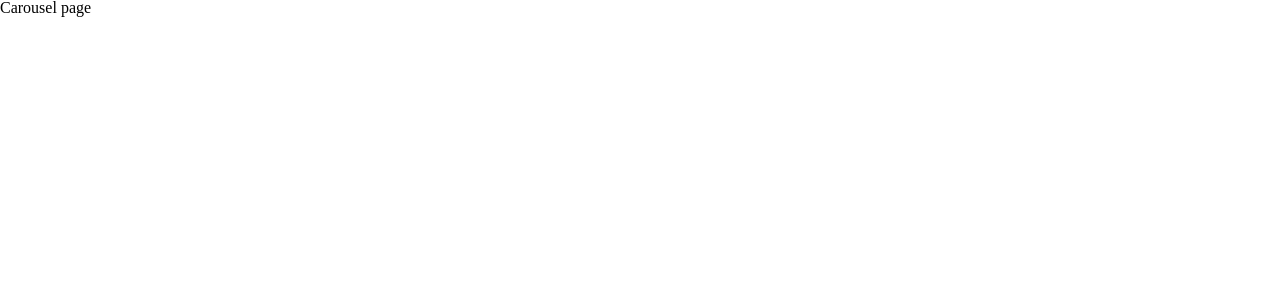
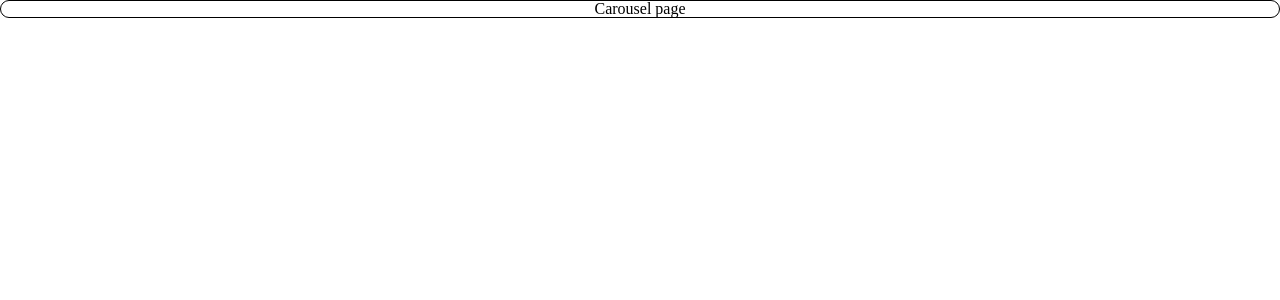
Before and after one commit to yongseongjeon/challenges, a React (Create React App) app in the folder 4-presentation/: page /carousel in a window 1280 px wide. Shown: the top 300 px of the page. Built offline with nearby package versions, Linux system fonts and the light colour scheme.

Commit message:
feat: commonStyle 생성

```diff
--- a/4-presentation/src/pages/Carousel/Carousel.tsx
+++ b/4-presentation/src/pages/Carousel/Carousel.tsx
@@ -1,5 +1,7 @@
+import { PageWrapper } from "../../styles/components/PageWrapper.styled";
+
 function Carousel() {
-  return <div>Carousel page</div>;
+  return <PageWrapper>Carousel page</PageWrapper>;
 }
 
 export default Carousel;
--- a/4-presentation/src/pages/Home/Home.tsx
+++ b/4-presentation/src/pages/Home/Home.tsx
@@ -1,5 +1,7 @@
+import { PageWrapper } from "../../styles/components/PageWrapper.styled";
+
 function Home() {
-  return <div>Home page</div>;
+  return <PageWrapper>Home page</PageWrapper>;
 }
 
 export default Home;
--- a/4-presentation/src/styles/GlobalStyle.ts
+++ b/4-presentation/src/styles/GlobalStyle.ts
@@ -6,6 +6,11 @@ const GlobalStyle = createGlobalStyle`
 
   * {
     box-sizing: border-box;
+  }
+
+  body {
+    width: 100vw;
+    height: 100vh;
   }
 
   button {
--- /dev/null
+++ b/4-presentation/src/styles/color.ts
@@ -0,0 +1,3 @@
+export enum Color {
+  Black = "#000",
+}
--- /dev/null
+++ b/4-presentation/src/styles/commonStyle.ts
@@ -0,0 +1,7 @@
+import { Color } from "./color";
+
+export const CommonStyle = {
+  Center: `justify-content: center; align-items: center;`,
+  BlackBorder: `border: 1px solid ${Color.Black};`,
+  BorderRadius: `border-radius: 20px;`,
+};
--- /dev/null
+++ b/4-presentation/src/styles/components/PageWrapper.styled.ts
@@ -0,0 +1,9 @@
+import styled from "styled-components";
+import { CommonStyle } from "../commonStyle";
+
+export const PageWrapper = styled.div`
+  display: flex;
+  ${CommonStyle.Center}
+  ${CommonStyle.BlackBorder}
+  ${CommonStyle.BorderRadius}
+`;
```
